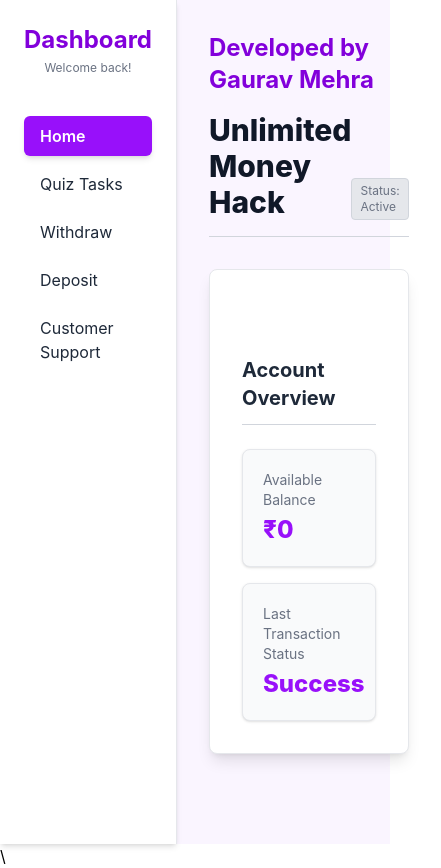
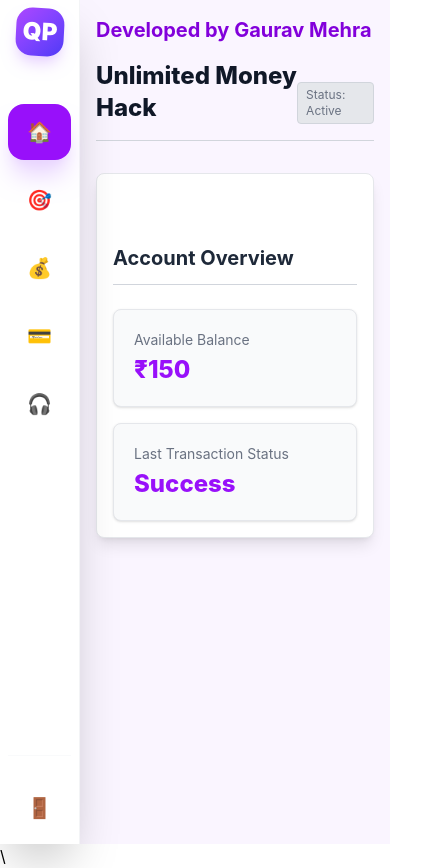
Before and after one commit to Gaurav-1810/Quiz-Play, a React (Vite) app: page /dashboard in a window 390 px wide. Shown: the whole page, 441 px wide, since content can reach past the window. Built offline with nearby package versions, Linux system fonts and the light colour scheme.

Commit message:
Added hover effect to sidebar

```diff
--- a/src/Dashboard.jsx
+++ b/src/Dashboard.jsx
@@ -1,23 +1,11 @@
-import React, { useState } from 'react';
+import React, { useState, useEffect } from 'react';
 import { toast } from 'react-toastify';
 import img1 from '/public/images/quiz.jpeg';
 import img2 from '/public/images/quiz-completed.jpeg';
 import img3 from '/public/images/qr.jpeg';
 import img4 from '/public/images/gm.jpeg';
-export default function Dashboard() {
-    const [activeTab, setActiveTab] = useState('home');
-    const [balance, setBalance] = useState(0);
-    const [quizState, setQuizState] = useState({
-        level: 1,
-        currentQuestion: 0,
-        score: 0,
-        isFinished: false,
-        started: false
-    });
-    const [feedback, setFeedback] = useState(null); // { index: number, isCorrect: boolean }
 
-
-    const questions = {
+const QUESTIONS_DATA = {
     1: [
         { q: "What is 5 + 7?", a: ["10", "12", "14", "15"], correct: 1 },
         { q: "Capital of India?", a: ["Mumbai", "Delhi", "Kolkata", "Chennai"], correct: 1 },
@@ -40,10 +28,46 @@ export default function Dashboard() {
     ]
 };
 
+const NAV_ITEMS = [
+    { id: 'home', label: 'Home', icon: '🏠' },
+    { id: 'quiz', label: 'Quiz Tasks', icon: '🎯' },
+    { id: 'withdraw', label: 'Withdraw', icon: '💰' },
+    { id: 'deposit', label: 'Deposit', icon: '💳' },
+    { id: 'support', label: 'Support', icon: '🎧' },
+];
+
+export default function Dashboard() {
+    const [activeTab, setActiveTab] = useState('home');
+    const [balance, setBalance] = useState(0);
+    const [user, setUser] = useState(null);
+    const [loading, setLoading] = useState(true);
+    const [news, setNews] = useState("");
+    const [quizState, setQuizState] = useState({
+        level: 1,
+        currentQuestion: 0,
+        score: 0,
+        isFinished: false,
+        started: false
+    });
+    const [feedback, setFeedback] = useState(null); // { index: number, isCorrect: boolean }
+
+    useEffect(() => {
+        const loadDashboard = async () => {
+            // Simulating API response delay
+            await new Promise(r => setTimeout(r, 1200));
+            setBalance(150);
+            setUser({ name: "Gaurav Mehra", status: "Active" });
+            setNews("Welcome to your dashboard! Earn ₹5 for every correct answer. Check your balance and start winning!");
+            setLoading(false);
+        };
+        loadDashboard();
+    }, []);
+
     const handleAnswer = (index) => {
         if (feedback) return; // Prevent multiple clicks during feedback
 
-        const isCorrect = index === questions[quizState.level][quizState.currentQuestion].correct;
+        const currentQuestions = QUESTIONS_DATA[quizState.level];
+        const isCorrect = index === currentQuestions[quizState.currentQuestion].correct;
         setFeedback({ index, isCorrect });
 
         if (isCorrect) {
@@ -55,7 +79,7 @@ export default function Dashboard() {
             const nextScore = isCorrect ? quizState.score + 10 : quizState.score;
             const nextQuestion = quizState.currentQuestion + 1;
 
-            if (nextQuestion < questions[quizState.level].length) {
+            if (nextQuestion < currentQuestions.length) {
                 setQuizState({ ...quizState, currentQuestion: nextQuestion, score: nextScore });
             } else {
                 setQuizState({ ...quizState, score: nextScore, isFinished: true });
@@ -65,13 +89,16 @@ export default function Dashboard() {
     };
 
     const startNextLevel = () => {
+        const nextLevel = quizState.level + 1;
+        if (QUESTIONS_DATA[nextLevel]) {
             setQuizState({
-            level: 2,
+                ...quizState,
+                level: nextLevel,
                 currentQuestion: 0,
-            score: quizState.score,
                 isFinished: false,
                 started: true
             });
+        }
     };
 
     const resetQuiz = () => {
@@ -79,11 +106,20 @@ export default function Dashboard() {
     };
 
     const renderContent = () => {
+        if (loading) {
+            return (
+                <div className="flex flex-col items-center justify-center py-20 animate-pulse">
+                    <div className="w-12 h-12 border-4 border-purple-200 border-t-purple-600 rounded-full animate-spin"></div>
+                    <p className="mt-4 text-gray-500 font-medium">Fetching dashboard data...</p>
+                </div>
+            );
+        }
+
         switch (activeTab) {
             case 'home':
                 return (
                     <div className="space-y-6">
-                        <marquee scrollAmount="15" direction="left" className="text-md sm:text-lg text-purple-500 mb-6">Welcome to your dashboard! Check your balance and take on quiz challenges to earn more rewards.</marquee>
+                        <marquee scrollAmount="15" direction="left" className="text-md sm:text-lg text-purple-500 mb-6">{news}</marquee>
 
                         <h3 className="text-xl sm:text-2xl font-bold text-gray-800 border-b border-gray-300 pb-3">Account Overview</h3>
                         <div className="grid grid-cols-1 md:grid-cols-2 gap-4">
@@ -102,7 +138,7 @@ export default function Dashboard() {
                 if (!quizState.started) {
                     return (
                         <div className="text-center py-6 sm:py-10 animate-fadeIn space-y-4">
-                            <marquee scrollAmount="15" direction="left" className="text-md sm:text-lg text-purple-500 mb-6">Welcome to your dashboard! Check your balance and take on quiz challenges to earn more rewards.</marquee>
+                            <marquee scrollAmount="15" direction="left" className="text-md sm:text-lg text-purple-500 mb-6">{news}</marquee>
 
                             <img src={img1} alt="Quiz Start" className="w-full max-w-xs mx-auto h-24 sm:h-32 object-cover rounded-lg shadow-md" />
                             <h3 className="text-2xl sm:text-3xl font-bold text-purple-700 mb-4">Quiz Challenge</h3>
@@ -135,14 +171,15 @@ export default function Dashboard() {
                     );
                 }
 
-                const currentQ = questions[quizState.level][quizState.currentQuestion];
-                const progress = ((quizState.currentQuestion) / questions[quizState.level].length) * 100;
+                const currentQuestions = QUESTIONS_DATA[quizState.level];
+                const currentQ = currentQuestions[quizState.currentQuestion];
+                const progress = ((quizState.currentQuestion) / currentQuestions.length) * 100;
 
                 return (
                     <div className="animate-slideIn">
                         <div className="flex justify-between items-center mb-6">
                             <span className="text-sm font-bold text-purple-600 uppercase tracking-widest">Level {quizState.level}</span>
-                            <span className="text-sm text-gray-500">Question {quizState.currentQuestion + 1}/{questions[quizState.level].length}</span>
+                            <span className="text-sm text-gray-500">Question {quizState.currentQuestion + 1}/{currentQuestions.length}</span>
                         </div>
 
                         {/* Progress Bar */}
@@ -200,28 +237,51 @@ export default function Dashboard() {
     return (
         <div className="flex min-h-screen bg-purple-50 font-sans text-gray-800">
             {/* Sidebar Navigation */}
-            <div className="w-64 bg-white border-r border-gray-200 p-6 flex flex-col shadow-md">
+            <div className="w-20 lg:w-72 bg-white border-r border-gray-100 p-2 lg:p-6 flex flex-col shadow-2xl z-10 transition-all duration-300">
                 <div className="mb-10 text-center">
-                    <h2 className="text-2xl font-bold text-purple-700">Dashboard</h2>
-                    <p className="text-xs text-gray-500 mt-1">Welcome back!</p>
+                    <div className="w-12 h-12 lg:w-16 lg:h-16 bg-gradient-to-br from-purple-500 to-indigo-600 rounded-2xl mx-auto flex items-center justify-center text-white text-2xl lg:text-3xl font-black mb-2 lg:mb-4 shadow-lg shadow-purple-200 rotate-3 hover:rotate-0 transition-transform duration-300">
+                        QP
                     </div>
-                <nav className="flex-1 space-y-2">
-                    <button onClick={() => setActiveTab('home')} className={`w-full text-left px-4 py-2 rounded-md transition-all ${activeTab === 'home' ? 'bg-purple-600 text-white font-semibold shadow-md' : 'hover:bg-purple-100 hover:text-purple-700'}`}>Home</button>
-                    <button onClick={() => setActiveTab('quiz')} className={`w-full text-left px-4 py-2 rounded-md transition-all ${activeTab === 'quiz' ? 'bg-purple-600 text-white font-semibold shadow-md' : 'hover:bg-purple-100 hover:text-purple-700'}`}>Quiz Tasks</button>
-                    <button onClick={() => setActiveTab('withdraw')} className={`w-full text-left px-4 py-2 rounded-md transition-all ${activeTab === 'withdraw' ? 'bg-purple-600 text-white font-semibold shadow-md' : 'hover:bg-purple-100 hover:text-purple-700'}`}>Withdraw</button>
-                    <button onClick={() => setActiveTab('deposit')} className={`w-full text-left px-4 py-2 rounded-md transition-all ${activeTab === 'deposit' ? 'bg-purple-600 text-white font-semibold shadow-md' : 'hover:bg-purple-100 hover:text-purple-700'}`}>Deposit</button>
-                    <button onClick={() => setActiveTab('support')} className={`w-full text-left px-4 py-2 rounded-md transition-all ${activeTab === 'support' ? 'bg-purple-600 text-white font-semibold shadow-md' : 'hover:bg-purple-100 hover:text-purple-700'}`}>Customer Support</button>
+                    <div className="hidden lg:block">
+                        <h2 className="text-xl font-black text-gray-900 tracking-tight">QuizPlay Pro</h2>
+                        <p className="text-[10px] text-purple-500 font-bold uppercase tracking-widest mt-1">Member Dashboard</p>
+                    </div>
+                </div>
+                <nav className="flex-1 space-y-3">
+                    {NAV_ITEMS.map((item) => (
+                        <button
+                            key={item.id}
+                            onClick={() => setActiveTab(item.id)}
+                            className={`w-full flex items-center justify-center lg:justify-start lg:space-x-3 px-2 lg:px-4 py-3.5 rounded-2xl transition-all duration-300 transform hover:scale-105 active:scale-95 ${
+                                activeTab === item.id
+                                ? 'bg-purple-600 text-white font-bold shadow-xl shadow-purple-200'
+                                : 'text-gray-400 hover:bg-purple-50 hover:text-purple-600'
+                            }`}
+                        >
+                            <span className="text-xl">{item.icon}</span>
+                            <span className="text-sm font-semibold hidden lg:block">{item.label}</span>
+                        </button>
+                    ))}
                 </nav>
+
+                <div className="mt-auto pt-6 border-t border-gray-50">
+                    <button className="w-full flex items-center justify-center lg:justify-start lg:space-x-3 px-2 lg:px-4 py-3.5 rounded-2xl text-red-400 hover:bg-red-50 hover:text-red-500 transition-all duration-300 group">
+                        <span className="text-xl group-hover:rotate-12 transition-transform">🚪</span>
+                        <span className="text-sm font-bold hidden lg:block">Sign Out</span>
+                    </button>
+                </div>
             </div>
             {/* Main Content Area */}
-            <div className="flex-1 p-8">
+            <div className="flex-1 p-4 lg:p-8">
                 <div className="max-w-4xl mx-auto">
-                    <h2 className="text-2xl font-bold text-purple-700 mb-4">Developed by Gaurav Mehra</h2>
+                    <h2 className="text-xl sm:text-2xl font-bold text-purple-700 mb-4">Developed by {user?.name || "..."}</h2>
                     <header className="mb-8 flex justify-between items-end border-b border-gray-300 pb-4">
-                        <h1 className="text-3xl font-extrabold text-gray-900">Unlimited Money Hack</h1>
-                        <span className="text-xs text-gray-500 bg-gray-200 px-2 py-1 rounded border border-gray-300">Status: Active</span>
+                        <h1 className="text-2xl sm:text-3xl font-extrabold text-gray-900">Unlimited Money Hack</h1>
+                        <span className="text-xs text-gray-500 bg-gray-200 px-2 py-1 rounded border border-gray-300">
+                            Status: {user?.status || "Loading..."}
+                        </span>
                     </header>
-                    <main className="bg-white p-8 rounded-lg border border-gray-200 shadow-lg">
+                    <main className="bg-white p-4 sm:p-8 rounded-lg border border-gray-200 shadow-lg">
                         {renderContent()}
                     </main>
                 </div>
```
Lines whose indentation alone changed are shown as unchanged.
